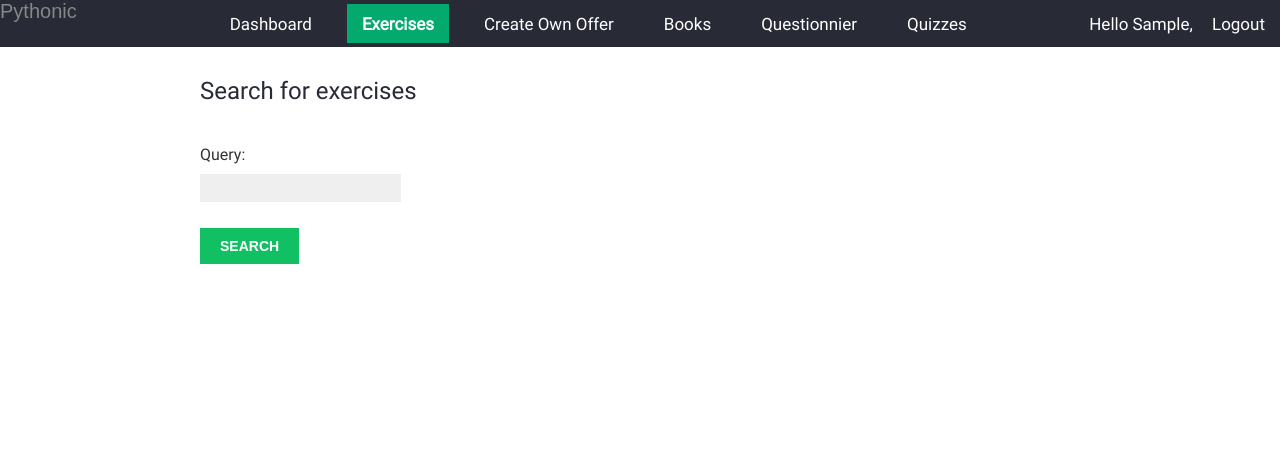
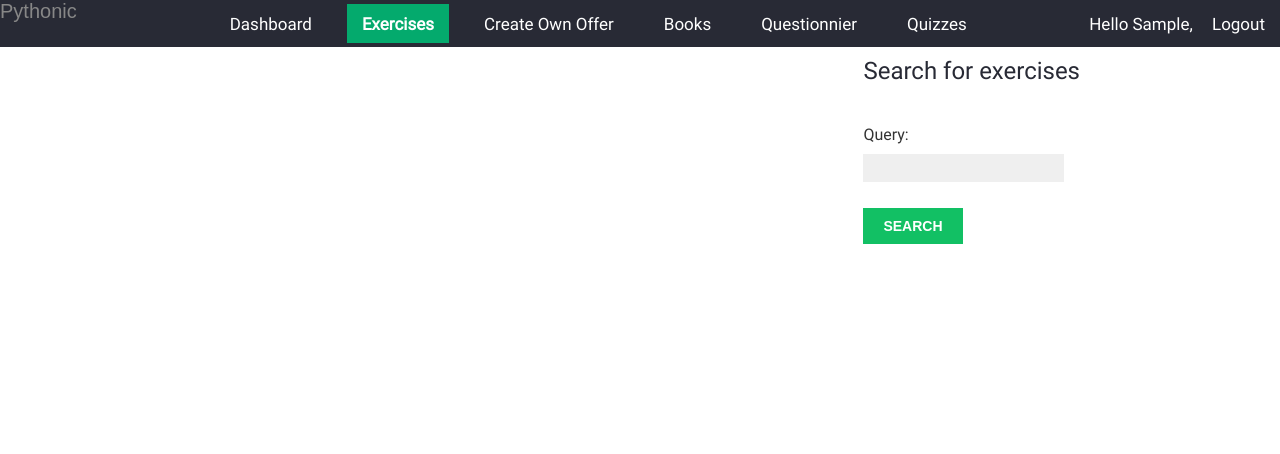
Before and after one commit to Kno777/QuizzesProject, a Django app: page /quiz/exercise/ in a window 1280 px wide. Shown: the top 454 px of the page. Run offline with Django 4.2, Linux system fonts and the light colour scheme; the visitor is signed in with stand-in values (Sample User, id 1); data that the repository does not hold is empty; some web fonts are replaced.

Commit message:
fixed search button from front

```diff
--- a/exerciseapp/static/css/exercises.css
+++ b/exerciseapp/static/css/exercises.css
@@ -389,3 +389,8 @@ img.user-detail {
     float: right;
     margin: -20px 0;
 }
+
+.searchExercises {
+    float: right;
+    margin: -20px 0;
+}
--- a/exerciseapp/templates/exerciseapp/exercises/list.html
+++ b/exerciseapp/templates/exerciseapp/exercises/list.html
@@ -3,7 +3,7 @@
 {% block title %}My Exercises{% endblock %}
 
 {% block content %}
-<div>
+<div class="searchExercises">
   {% if query %}
   <h1>Posts containing "{{ query }}"</h1>
   <h3>
```
